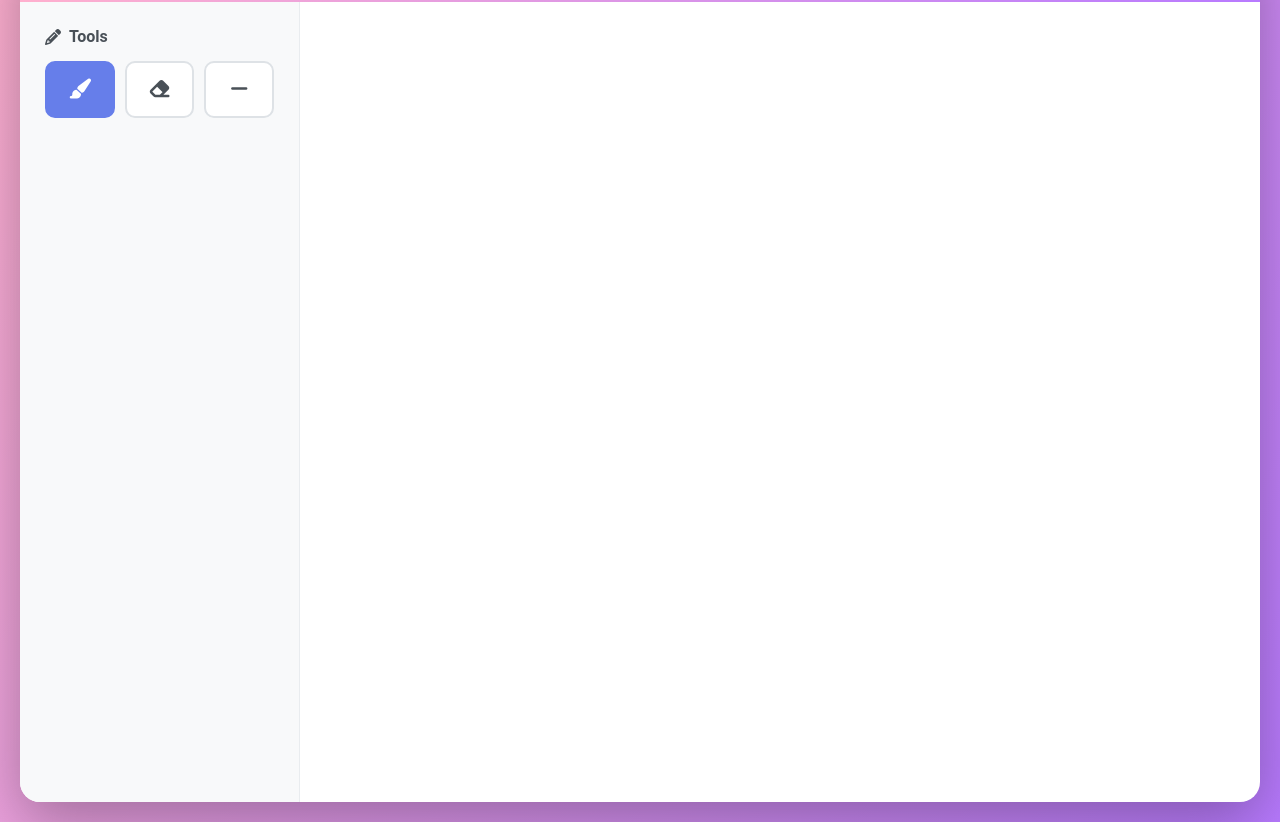
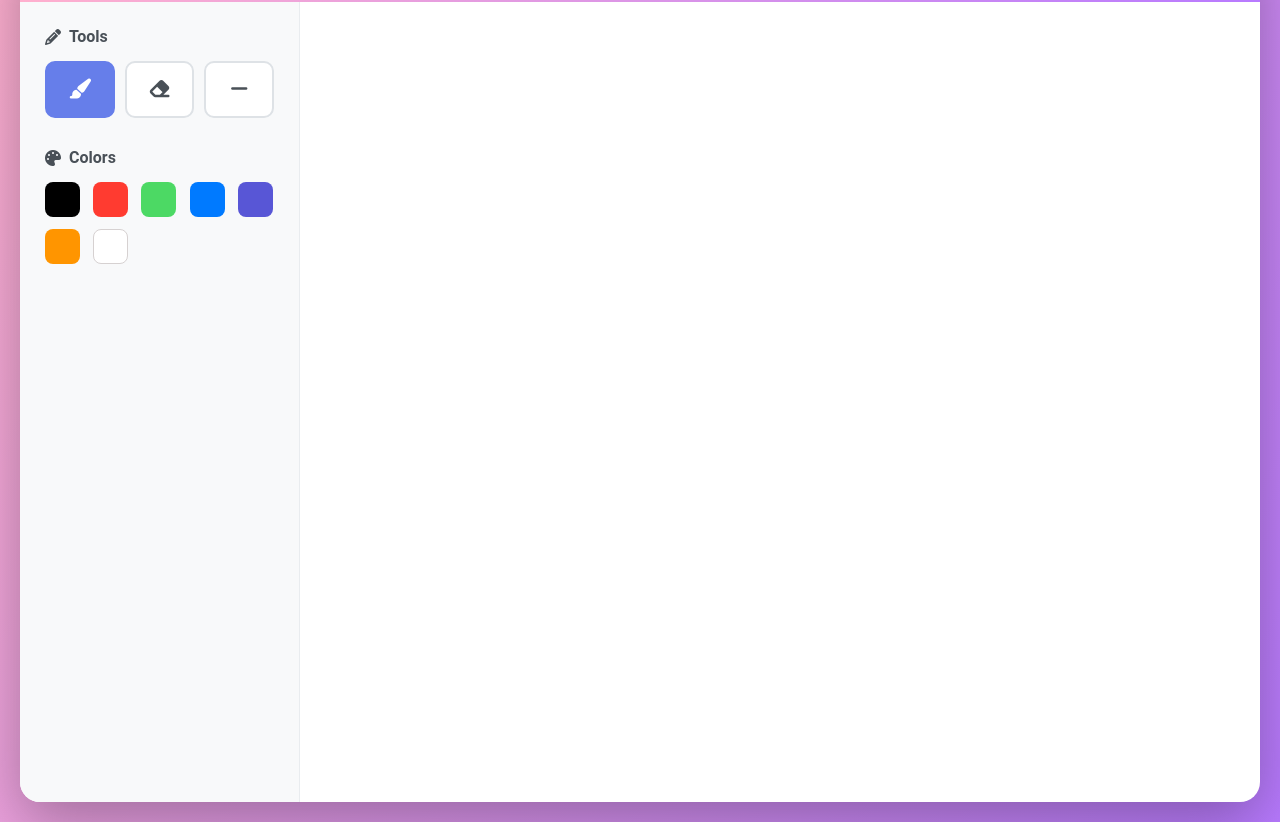
Before and after one commit to kannadhasan2/Collborative_Drawing_canvas, a plain HTML site: page client/index.html in a window 1280 px wide. Shown: the part 91-913 px from the top of the page. Drawn offline with Linux system fonts and the light colour scheme.

Commit message:
feat: add custom colors

```diff
--- a/client/index.html
+++ b/client/index.html
@@ -39,6 +39,20 @@
                         </button>
                     </div>
                 </div>
+
+                <!-- Color pallete Section-->
+                 <div class="color-section">
+                    <h3><i class="fas fa-palette"></i> Colors</h3>
+                    <div class="color-palette">
+                        <div class="color-option" style="background-color: #000000;" data-color="#000000"></div>
+                        <div class="color-option" style="background-color: #ff3b30;" data-color="#ff3b30"></div>
+                        <div class="color-option" style="background-color: #4cd964;" data-color="#4cd964"></div>
+                        <div class="color-option" style="background-color: #007aff;" data-color="#007aff"></div>
+                        <div class="color-option" style="background-color: #5856d6;" data-color="#5856d6"></div>
+                        <div class="color-option" style="background-color: #ff9500;" data-color="#ff9500"></div>
+                        <div class="color-option" style="background-color: #ffffff; border: 1px solid #d6d1d1;" data-color="#ffffff"></div>
+                    </div>
+                </div>
             </aside>
         </div>
     </div>
--- a/client/style.css
+++ b/client/style.css
@@ -149,3 +149,28 @@ body {
     color: white;
     border-color: #667eea;
 }
+
+.color-palette {
+    display: grid;
+    grid-template-columns: repeat(5, 1fr);
+    gap: 12px;
+    margin-bottom: 20px;
+}
+
+.color-option {
+    width: 35px;
+    height: 35px;
+    border-radius: 8px;
+    cursor: pointer;
+    transition: transform 0.2s, box-shadow 0.2s;
+}
+
+.color-option:hover {
+    transform: scale(1.02);
+    box-shadow: 0 4px 12px rgba(0, 0, 0, 0.15);
+}
+
+.color-option.active {
+    transform: scale(1.02);
+    box-shadow: 0 0 0 3px white, 0 0 0 5px #667eea;
+}
```
